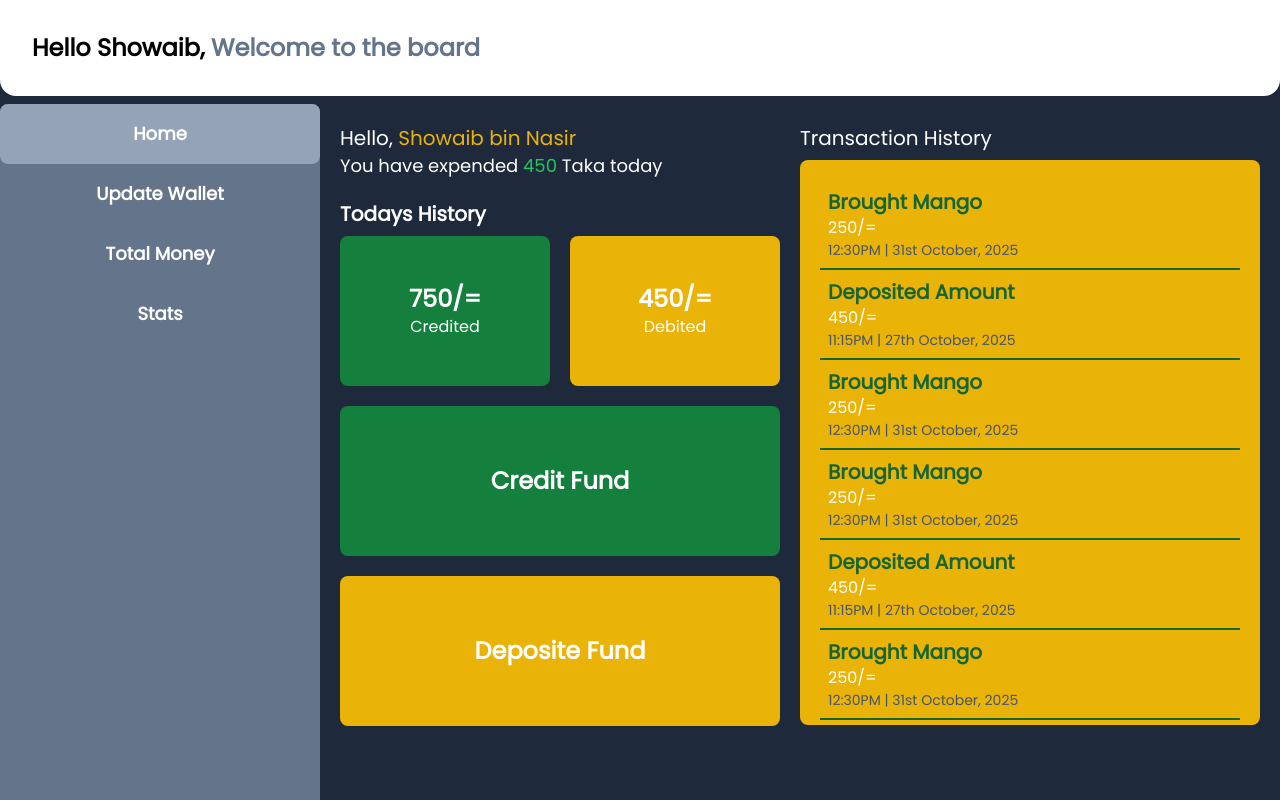
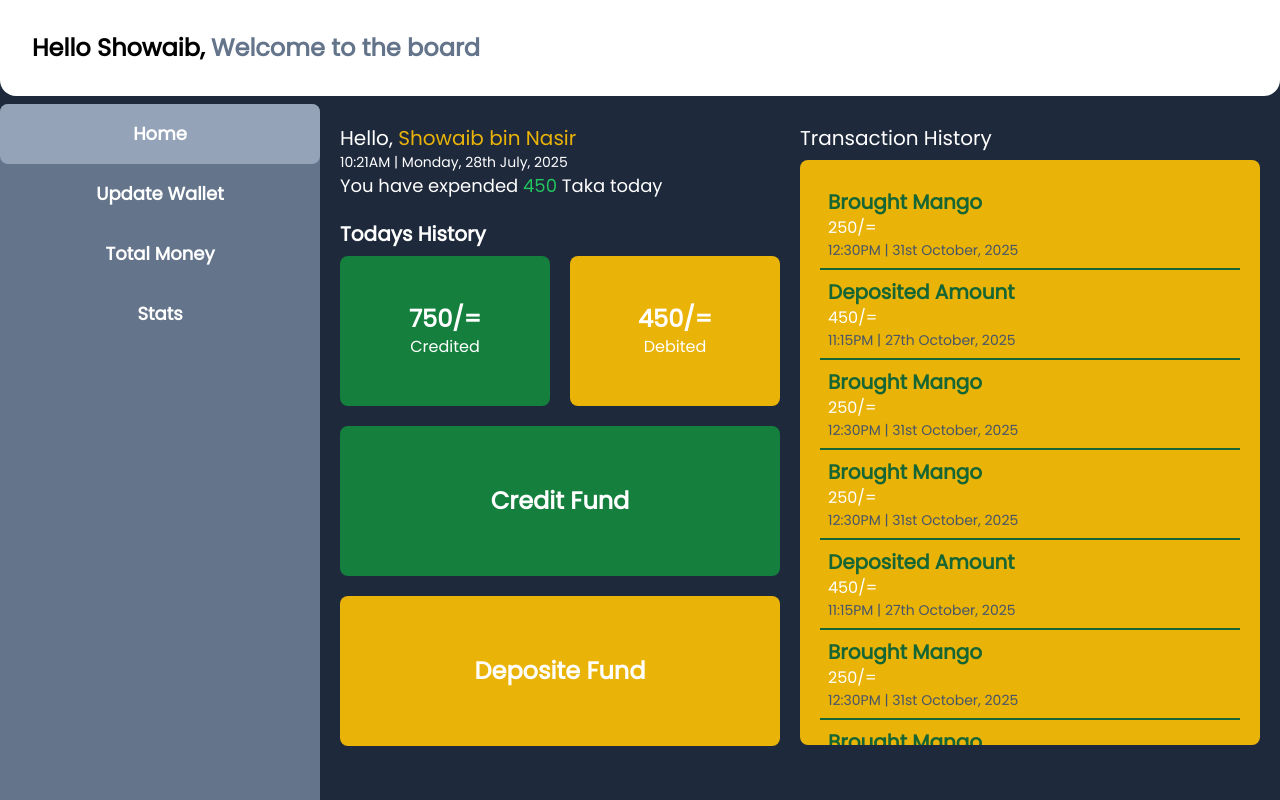
Before and after one commit to showaibbinnasir/moneyCounterApp, a Next.js app: page / in a window 1280 px wide. Shown: the top 800 px of the page. Built offline with nearby package versions, Linux system fonts and the light colour scheme.

Commit message:
updated custom modal

```diff
--- a/app/page.js
+++ b/app/page.js
@@ -1,5 +1,6 @@
 import TransactionHistory from "@/components/TransactionHistory/TransactionHistory";
 import UpdateCredit from "@/components/UpdateCredit/UpdateCredit";
+import UpdateDateAndTime from "@/components/UpdateDateAndTime/UpdateDateAndTime";
 
 export default function Home() {
 
@@ -7,6 +8,7 @@ export default function Home() {
     <div className="grid grid-cols-2">
       <div>
         <h1 className="text-white text-xl">Hello, <span className="text-yellow-500">Showaib bin Nasir</span></h1>
+        <UpdateDateAndTime/>
         <h1 className="text-white text-lg">You have expended <span className="text-green-500">{450} </span>Taka today</h1>
         <div className="mt-5 pr-5">
           <h1 className="text-white text-xl font-semibold">Todays History</h1>
@@ -29,7 +31,7 @@ export default function Home() {
       </div>
       <div>
         <h1 className="text-xl text-white" >Transaction History</h1>
-        <div className="mt-2 bg-yellow-500 h-[565px] overflow-y-scroll rounded-lg p-5">
+        <div className="mt-2 bg-yellow-500 h-[585px] overflow-y-scroll rounded-lg p-5">
           <TransactionHistory />
         </div>
       </div>
--- a/components/CustomModal/CustomModal.js
+++ b/components/CustomModal/CustomModal.js
@@ -1,9 +1,9 @@
-const CustomModal = ({ show, onClose, children }) => {
+const CustomModal = ({ show, onClose, bgColor, children }) => {
     if (!show) return null;
+    console.log(bgColor);
     return (
         <div className="fixed inset-0 bg-black bg-opacity-50 flex items-center justify-center z-50">
-            <div className="bg-white p-6 rounded-lg shadow-lg w-full max-w-md relative m-5">
-
+            <div className={`bg-white p-6 border-t-[30px] border-${bgColor} rounded-lg shadow-lg w-full max-w-md relative m-5`}>
                 {children}
             </div>
         </div>
--- a/components/MobileView/MobileView.js
+++ b/components/MobileView/MobileView.js
@@ -1,6 +1,7 @@
 import TransactionHistory from "../TransactionHistory/TransactionHistory";
 import CreditFund from "../UpdateCredit/CreditFund";
 import DepositeFund from "../UpdateCredit/DepositeFund";
+import UpdateDateAndTime from "../UpdateDateAndTime/UpdateDateAndTime";
 
 const MobileView = () => {
     return (
@@ -8,6 +9,9 @@ const MobileView = () => {
             <div className="block lg:hidden">
                 <h1 className="text-lg text-center text-white mt-5">All the features avaialble on Desktop mode.</h1>
                 <div className=" mt-5">
+                    <div className="flex justify-center">
+                        <UpdateDateAndTime/>
+                    </div>
                     <h1 className="text-white text-xl text-center">Hello, <span className="text-yellow-500">Showaib bin Nasir</span></h1>
                     <h1 className="text-white text-lg text-center">You have expended <span className="text-red-500">450/=</span></h1>
                     <h1 className="text-white text-lg text-center">You should have <span className="text-green-500">300/=</span> on your wallet</h1>
@@ -16,6 +20,7 @@ const MobileView = () => {
                         <CreditFund />
                     </div>
                     <div className="p-5">
+                        <h1 className="text-xl text-white font-semibold my-2">Transaction History</h1>
                         <div className=" bg-yellow-500 h-[565px] overflow-y-scroll rounded-lg p-5">
                             <TransactionHistory />
                         </div>
--- a/components/UpdateCredit/CreditFund.js
+++ b/components/UpdateCredit/CreditFund.js
@@ -6,18 +6,37 @@ const CreditFund = () => {
     const [showCreditModal, setCShowCreditModal] = useState(false);
     return (
         <div>
-            <div onClick={() => setCShowCreditModal(true)} className="bg-green-700 h-[150px] p-5 rounded-lg my-5 flex justify-center items-center">
+            <div onClick={() => setCShowCreditModal(true)} className="bg-green-700 hover:bg-green-800 h-[150px] cursor-pointer p-5 rounded-lg my-5 flex justify-center items-center">
                 <h1 className="text-white text-2xl font-semibold">Credit Fund</h1>
             </div>
-            <CustomModal show={showCreditModal} onClose={() => setCShowCreditModal(true)}>
-                <h2 className="text-xl font-semibold mb-4">Custom Modal</h2>
-                <p>This is a simple modal credit fund</p>
+            <CustomModal show={showCreditModal} onClose={() => setCShowCreditModal(true)} bgColor={"green-700"}>
+                <div>
+                    <h1 className="text-lg font-semibold">Wanna add money? Record here...</h1>
+                </div>
+                <form className="mt-5">
+                    <div>
+                        <h1 className="text-green-700">Input where you want to spend:</h1>
+                        <input className="p-2 w-full border-green-700 border-b-2 rounded-lg transition-all focus:outline-none focus:border-yellow-500 focus:text-xl" required placeholder="filling the field is required" />
+                    </div>
+                    <div className="my-5">
+                        <h1 className="text-green-700">Input amount you want to spend:</h1>
+                        <input type="number" className="p-2 w-full border-green-700 border-b-2 rounded-lg transition-all focus:outline-none focus:text-xl" required placeholder="input amount" />
+                    </div>
+                    <div className="flex gap-5">
+                        <button
+                            className="mt-4 px-4 py-2 bg-green-700 text-white rounded hover:bg-slate-600"
+                            onClick={() => setCShowCreditModal(false)}
+                        >
+                            Deposite now
+                        </button>
                         <button
                             className="mt-4 px-4 py-2 bg-slate-500 text-white rounded hover:bg-slate-600"
                             onClick={() => setCShowCreditModal(false)}
                         >
                             Close
                         </button>
+                    </div>
+                </form>
             </CustomModal>
         </div>
     );
--- /dev/null
+++ b/components/UpdateDateAndTime/UpdateDateAndTime.js
@@ -0,0 +1,64 @@
+'use client'
+import React, { useEffect, useState } from 'react';
+
+const UpdateDateAndTime = () => {
+
+    const [time, setTime] = useState('');
+    const [date, setDate] = useState('');
+
+    useEffect(() => {
+        const updateTimeAndDate = () => {
+            const now = new Date();
+
+            // Time: 08:29PM
+            let hours = now.getHours();
+            const minutes = now.getMinutes();
+            const ampm = hours >= 12 ? 'PM' : 'AM';
+            hours = hours % 12;
+            hours = hours ? hours : 12; // 0 should be 12
+            const formattedTime = `${hours.toString().padStart(2, '0')}:${minutes
+                .toString()
+                .padStart(2, '0')}${ampm}`;
+
+            // Date: Saturday, 25th March, 2025
+            const days = ['Sunday', 'Monday', 'Tuesday', 'Wednesday', 'Thursday', 'Friday', 'Saturday'];
+            const months = [
+                'January', 'February', 'March', 'April', 'May', 'June',
+                'July', 'August', 'September', 'October', 'November', 'December',
+            ];
+            const day = days[now.getDay()];
+            const dateNum = now.getDate();
+            const month = months[now.getMonth()];
+            const year = now.getFullYear();
+
+            const getOrdinalSuffix = (n) => {
+                if (n > 3 && n < 21) return 'th';
+                switch (n % 10) {
+                    case 1: return 'st';
+                    case 2: return 'nd';
+                    case 3: return 'rd';
+                    default: return 'th';
+                }
+            };
+
+            const formattedDate = `${day}, ${dateNum}${getOrdinalSuffix(dateNum)} ${month}, ${year}`;
+
+            setTime(formattedTime);
+            setDate(formattedDate);
+        };
+
+        updateTimeAndDate();
+        const interval = setInterval(updateTimeAndDate, 1000); // updates every second
+
+        return () => clearInterval(interval); // cleanup on unmount
+    }, []);
+    return (
+        <div>
+            <div>
+                <h1 className='text-sm text-white'>{time} | {date}</h1>
+            </div>
+        </div>
+    );
+};
+
+export default UpdateDateAndTime;
```
Also changed, not shown: components/UpdateCredit/DepositeFund.js (+23 -4 lines). Lines whose indentation alone changed are shown as unchanged.
